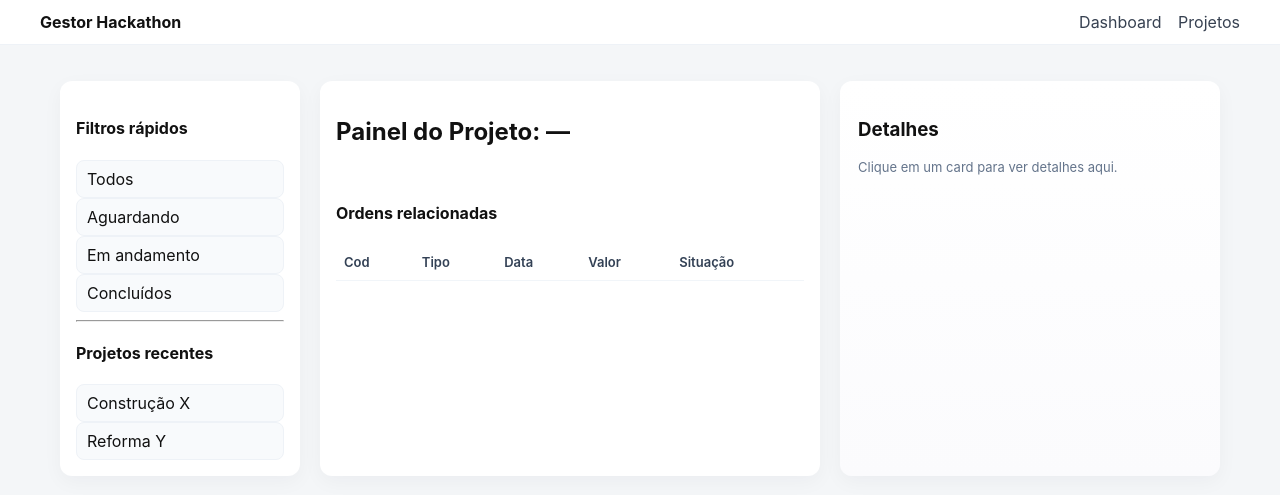
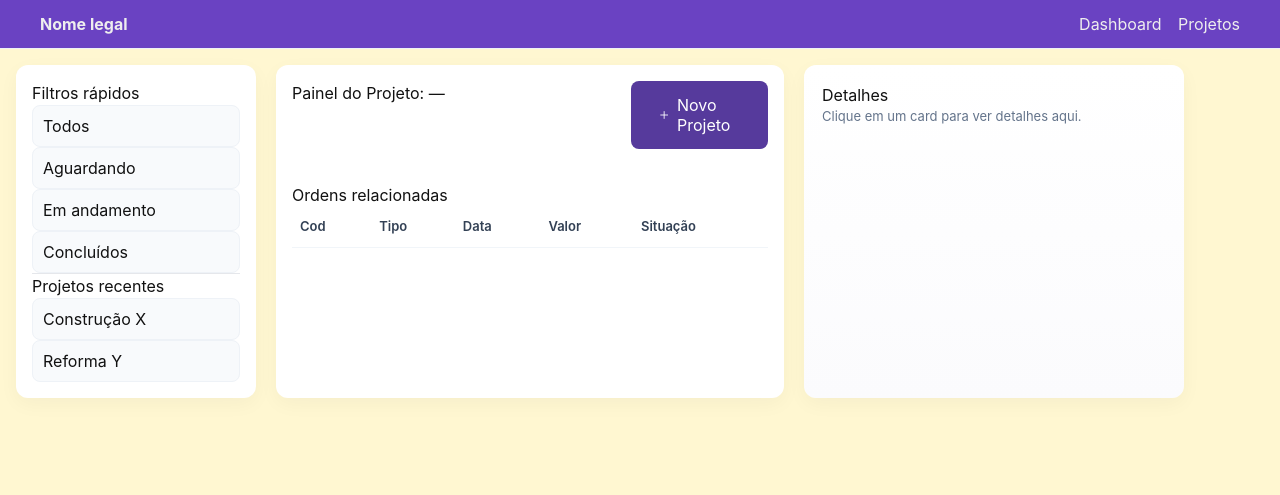
Before and after one commit to raimundoludgerio/hackathon-funetec, a Flask app: template hackathon-funetec/templates/dashboard/dashboard.html in a window 1280 px wide. Shown: the top 495 px of the page. Run offline with Flask 3, Linux system fonts and the light colour scheme; the template is opened without the code that fills it, so the values that code supplies are empty; some libraries are stand-ins or nearby versions.

Commit message:
implementado o formulário de cadastro de projetos

```diff
--- a/hackathon-funetec/app/projects/routes.py
+++ b/hackathon-funetec/app/projects/routes.py
@@ -53,4 +53,4 @@ def create():
         db.session.commit()
         flash("Projeto criado", "success")
         return redirect(url_for("projects.list_projects"))
-    return render_template("projects/list.html")
+    return render_template("projects/create.html")
--- a/hackathon-funetec/static/css/dashboard.css
+++ b/hackathon-funetec/static/css/dashboard.css
@@ -6,7 +6,7 @@
 body {
     margin: 0;
     font-family: Inter, system-ui, -apple-system, "Segoe UI", Roboto, Arial;
-    background: #f4f6f8;
+    background: #FFF7D1;
     color: #111
 }
 
@@ -15,11 +15,36 @@ a {
     text-decoration: none
 }
 
+#newProject {
+    background-color: #563A9C;
+    width: auto;
+    color: white;
+    border: none;
+    padding: 14px 28px;
+    font-size: 16px;
+    border-radius: 8px;
+    cursor: pointer;
+    transition: all 0.3s ease;
+}
+
+#newProject:hover {
+    background-color: #8B5DFF;
+    transform: scale(1.05);
+    box-shadow: 0 6px 12px rgba(0, 0, 0, 0.2);
+}
+
+#newProject:active {
+    transform: scale(0.97);
+    box-shadow: 0 2px 4px rgba(0, 0, 0, 0.2);
+}
+
+
 /* header */
 .app-header {
-    background: #fff;
+    background: #6A42C2;
     border-bottom: 1px solid #eef2f7;
-    padding: 12px 20px
+    padding: 12px 20px;
+    color: #eee;
 }
 
 .header-inner {
@@ -36,7 +61,7 @@ a {
 
 .topnav a {
     margin-left: 12px;
-    color: #374151
+    color: #eee;
 }
 
 /* layout */
@@ -44,9 +69,8 @@ a {
     display: grid;
     grid-template-columns:240px 1fr 380px;
     gap: 20px;
-    padding: 20px;
+    padding: 16px;
     max-width: 1200px;
-    margin: 16px auto
 }
 
 .sidebar {
--- /dev/null
+++ b/hackathon-funetec/static/javascript/forms.js
@@ -0,0 +1,69 @@
+const formularios = {
+    dados_projeto: `
+         <h2 class="text-center text-2xl">Dados do Projeto</h2>
+            <form action="" class="space-y-4 bg-white rounded-xl" onsubmit="return submitProject(event)">
+                <div>
+                    <label class="text-sm block mb-1">Nome do projeto *</label>
+                    <input id="p_nome" class="w-full border rounded px-3 py-2" required/>
+                </div>
+
+                <div class="grid grid-cols-2 gap-3">
+                    <div>
+                        <label class="text-sm block mb-1">Data Início</label>
+                        <input id="p_dataInicio" type="date" class="w-full border rounded px-3 py-2"/>
+                    </div>
+
+                    <div>
+                        <label class="text-sm block mb-1">Data Encerramento</label>
+                        <input id="p_dataEnc" type="date" class="w-full border rounded px-3 py-2"/>
+                    </div>
+                </div>
+
+                <div class="grid grid-cols-2 gap-3">
+                    <div>
+                        <label class="text-sm block mb-1">Valor (R$)</label>
+                        <input id="p_valor" class="w-full border rounded px-3 py-2"
+                               oninput="formatCurrencyInput(this)"/>
+                    </div>
+
+                    <div>
+                        <label class="text-sm block mb-1">Situação</label>
+                        <select id="p_situacao" class="w-full border rounded px-3 py-2">
+                            <option value="1">Aguardando Início</option>
+                        </select>
+                    </div>
+                </div>
+
+                <p id="projError" class="text-sm text-red-600"></p>
+
+                <div class="flex gap-3">
+                    <button type="submit" class="px-4 py-2 bg-emerald-500 text-white rounded">Salvar</button>
+                    <a href="{{ url_for('main.create') }}" class="px-4 py-2 border rounded">Cancelar</a>
+                </div>
+            </form>
+    `,
+    requisition: `
+        <h2 class="text-center text-2xl">Requisição</h2>
+        <form class="space-y-4 bg-white rounded-xl" onsubmit="return submitProject(event)">
+
+        </form>
+    `
+}
+let formularioVisivel = null;
+
+function mostrarFormulario(formId) {
+    const container = document.getElementById('formContainer');
+    const containerForm = document.getElementById('containerForm');
+    containerForm.classList.add('shadow-xl', 'bg-white');
+    if (formularioVisivel === formId) {
+        // Se o formulário clicado já está visível, esconda-o
+        container.innerHTML = '';
+        containerForm.classList.remove('shadow-xl', 'bg-white');
+        formularioVisivel = null;
+    } else {
+        // Senão, mostra o formulário correspondente
+        container.innerHTML = formularios[formId];
+        formularioVisivel = formId;
+    }
+
+}
--- /dev/null
+++ b/hackathon-funetec/static/javascript/projetos.js
@@ -0,0 +1,34 @@
+function submitProject(e) {
+    e.preventDefault();
+    const nome = document.getElementById('p_nome').value.trim();
+    const dataInicio = document.getElementById('p_dataInicio').value;
+    const dataEnc = document.getElementById('p_dataEnc').value;
+    const valorStr = document.getElementById('p_valor').value;
+    const situacao = document.getElementById('p_situacao').value;
+    const err = document.getElementById('projError');
+
+    if (!nome) {
+        err.textContent = 'Nome é obrigatório.';
+        return false;
+    }
+    if (dataInicio && dataEnc && new Date(dataEnc) < new Date(dataInicio)) {
+        err.textContent = 'Data de encerramento não pode ser antes da data de início.';
+        return false;
+    }
+
+    // parse value
+    const valor = parseFloat((valorStr || '').replace(/\./g, '').replace(',', '.')) || 0;
+    if (valor <= 0) {
+        err.textContent = 'Valor deve ser maior que zero.';
+        return false;
+    }
+
+    err.textContent = '';
+
+    // Simulação: você poderia enviar para o backend aqui via fetch.
+    alert('Projeto criado (simulação):\n' + JSON.stringify({nome, dataInicio, dataEnc, valor, situacao}, null, 2));
+
+    // redireciona para lista de projetos (simples)
+    window.location.href = '/projects/';
+    return false;
+}
--- a/hackathon-funetec/templates/base.html
+++ b/hackathon-funetec/templates/base.html
@@ -1,15 +1,17 @@
 <!doctype html>
 <html lang="pt-BR">
 <head>
-    <meta charset="utf-8" />
-    <meta name="viewport" content="width=device-width,initial-scale=1" />
+    <meta charset="utf-8"/>
+    <meta name="viewport" content="width=device-width,initial-scale=1"/>
     <title>{% block title %}Gestor{% endblock %}</title>
+    {% block styles %} {% endblock %}
     <link rel="stylesheet" href="{{ url_for('static', filename='css/dashboard.css') }}">
+    <script src="https://cdn.tailwindcss.com"></script>
 </head>
 <body>
 <header class="app-header">
     <div class="header-inner">
-        <div class="brand">Gestor Hackathon</div>
+        <div class="brand">Nome legal</div>
         <nav class="topnav">
             <a href="{{ url_for('main.index') }}">Dashboard</a>
             <a href="{{ url_for('projects.list_projects') }}">Projetos</a>
@@ -21,9 +23,9 @@
     {% block content %}{% endblock %}
 </main>
 
-    <script>
-      window.__INIT_DATA = {{ data|tojson | safe if data is defined else 'null' }};
-    </script>
 <script src="{{ url_for('static', filename='javascript/dashboard.js') }}"></script>
+<script src="{{ url_for('static', filename='javascript/projetos.js') }}"></script>
+<script src="{{ url_for('static', filename='javascript/forms.js') }}"></script>
+
 </body>
 </html>
--- a/hackathon-funetec/templates/dashboard/dashboard.html
+++ b/hackathon-funetec/templates/dashboard/dashboard.html
@@ -1,5 +1,9 @@
 {% extends "base.html" %}
 {% block title %}Dashboard - Projeto{% endblock %}
+{% block styles %}
+<link rel="stylesheet" href="{{ url_for('static', filename='css/dashboard.css') }}">
+{% endblock %}
+
 {% block content %}
 <div class="app">
     <aside class="sidebar">
@@ -16,13 +20,35 @@
     </aside>
 
     <section class="content">
-    <h2>Painel do Projeto: <span id="projectTitle">{{ data.project.nome if data and data.project else '—' }}</span></h2>
+        <div class="grid grid-cols-3 gap-2">
+            <h2>Painel do Projeto:
+                <span id="projectTitle">{{ data.project.nome if data and data.project else '—' }}</span>
+            </h2>
+            <div></div>
+            <a href="{{url_for('main.create')}}" id="newProject"
+               class="ml-4 inline-flex items-center gap-2 text-white px-2 py-2 rounded-lg text-sm">
+                <!-- ícone + (SVG) -->
+                <svg xmlns="http://www.w3.org/2000/svg" class="h-4 w-4" fill="none" viewBox="0 0 24 24"
+                     stroke="currentColor" stroke-width="2">
+                    <path stroke-linecap="round" stroke-linejoin="round" d="M12 4v16m8-8H4"/>
+                </svg>
+                Novo Projeto
+            </a>
+        </div>
         <div class="pipeline" id="pipeline"></div>
 
         <div class="orders-list">
             <h4>Ordens relacionadas</h4>
             <table>
-        <thead><tr><th>Cod</th><th>Tipo</th><th>Data</th><th>Valor</th><th>Situação</th></tr></thead>
+                <thead>
+                <tr>
+                    <th>Cod</th>
+                    <th>Tipo</th>
+                    <th>Data</th>
+                    <th>Valor</th>
+                    <th>Situação</th>
+                </tr>
+                </thead>
                 <tbody id="ordersTableBody"></tbody>
             </table>
         </div>
@@ -35,17 +61,22 @@
         <div id="contractForm" style="display:none; margin-top:12px;">
             <h3>Contrato</h3>
             <div class="form-row">
-        <div class="field"><label>Número</label><input id="numContrato" type="text" placeholder="0001/2025"></div>
+                <div class="field"><label>Número</label><input id="numContrato" type="text" placeholder="0001/2025">
+                </div>
                 <div class="field"><label>Nome</label><input id="contratado" type="text"></div>
             </div>
             <div class="form-row">
-        <div class="field"><label>CPF/CNPJ</label><input id="cpfcnpj" maxlength="14" oninput="maskOnlyNumbers(this)"></div>
+                <div class="field"><label>CPF/CNPJ</label><input id="cpfcnpj" maxlength="14"
+                                                                 oninput="maskOnlyNumbers(this)"></div>
                 <div class="field"><label>Data início</label><input id="dataInicio" type="date"></div>
             </div>
             <div class="form-row">
                 <div class="field"><label>Valor</label><input id="valor" oninput="formatCurrencyInput(this)"></div>
                 <div class="field"><label>Tipo Pessoa</label>
-          <select id="tipoPessoa"><option value="1">PF</option><option value="2">PJ</option></select>
+                    <select id="tipoPessoa">
+                        <option value="1">PF</option>
+                        <option value="2">PJ</option>
+                    </select>
                 </div>
             </div>
             <div style="margin-top:10px;">
```
Also changed, not shown: hackathon-funetec/app/main/routes.py (+5 -2 lines), hackathon-funetec/static/css/projetos.css (added, +8 -0 lines), hackathon-funetec/static/json/contrato-pf.json (added, +14 -0 lines), hackathon-funetec/static/json/projetos.json (added, +8 -0 lines), hackathon-funetec/templates/dashboard/main.html (added, +134 -0 lines), hackathon-funetec/templates/projects/create.html (added, +50 -0 lines), hackathon-funetec/static/css/main.css (added), hackathon-funetec/static/json/colors.json (renamed from hackathon-funetec/static/colors.json), hackathon-funetec/static/json/data.json (renamed from hackathon-funetec/static/data.json). Lines whose indentation alone changed are shown as unchanged.
